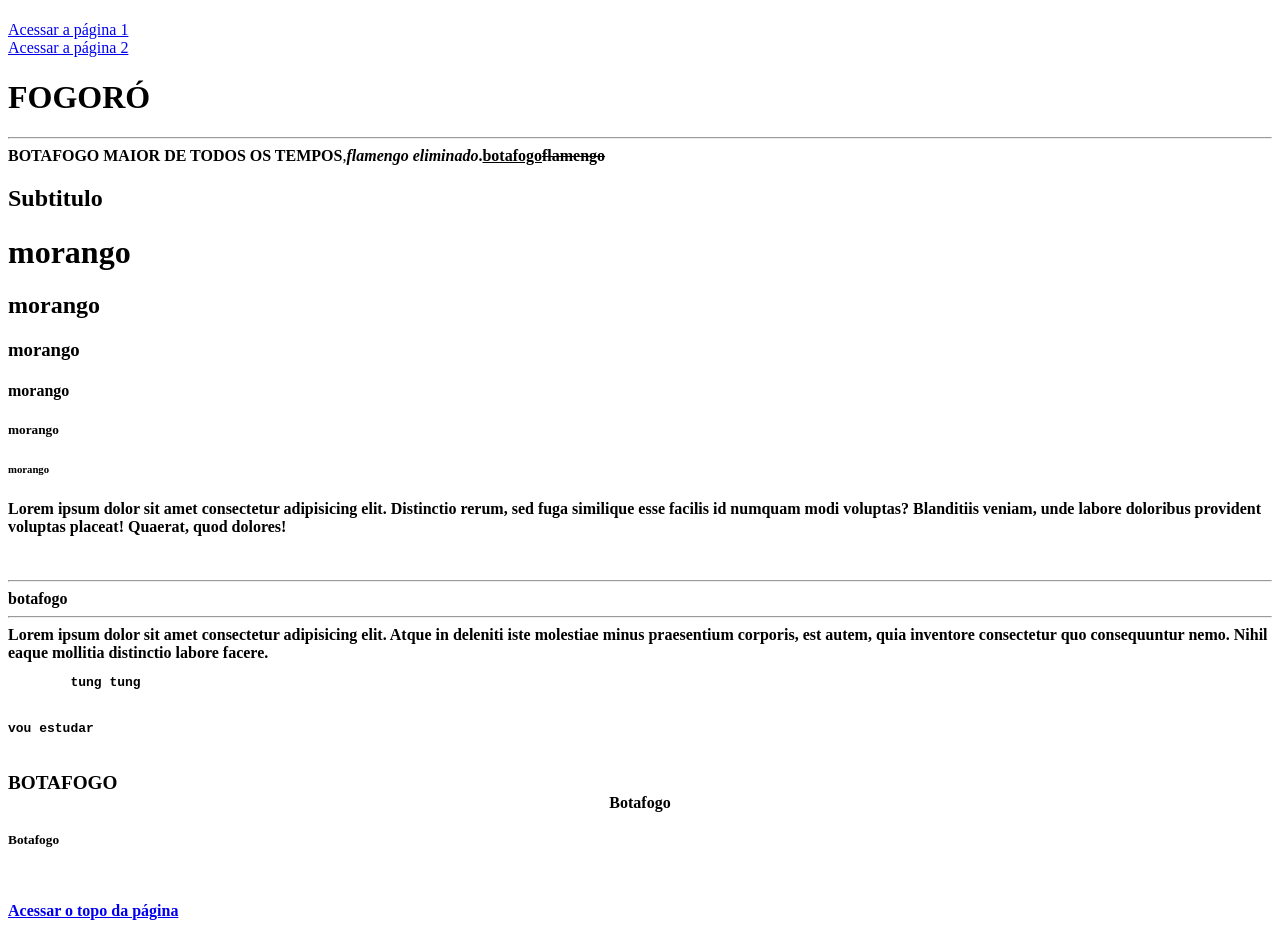
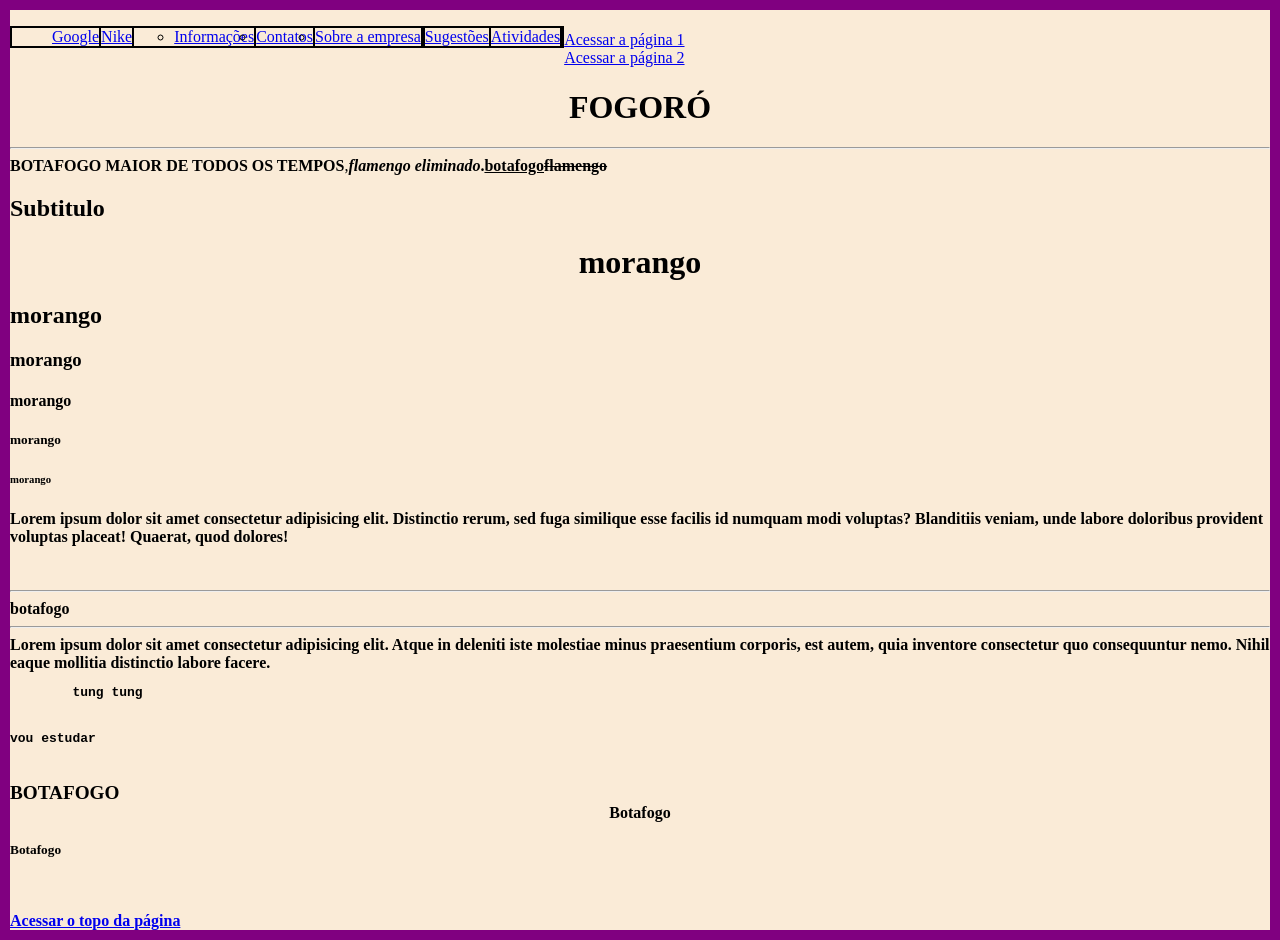
Before and after one commit to mateusfogo2007/desenvolvimento-de-interfaces-visual-code-studio, a plain HTML site: page desenvolvimento-de-interfaces-visual-code-studio-master/index.html in a window 1280 px wide. Drawn offline with Linux system fonts and the light colour scheme.

Commit message:
Add files via upload

```diff
--- a/desenvolvimento-de-interfaces-visual-code-studio-master/index.html
+++ b/desenvolvimento-de-interfaces-visual-code-studio-master/index.html
@@ -3,9 +3,28 @@
 <head>
     <meta charset="UTF-8">
     <meta name="viewport" content="width=device-width, initial-scale=1.0">
+    <link rel="stylesheet" type="text/css" href="style.css" >
     <title><meu primeiro site></www></title>
 </head>
-<body>
+<body id="bodyindex">
+  <header></header>
+  <!--Menu-->
+  <nav>
+    <ul class="menu">
+      <li><a href = "www.google.com.br">Google</a></li>
+      <li><a href="nike.com.br">Nike</a></li>
+      <li>
+        <a href="#"></a>
+        <ul>
+          <li><a href="#">Informações</a></li>
+          <li><a href="#">Contatos</a></li>
+          <li><a href="#">Sobre a empresa</a></li>
+        </ul>
+      </li>
+      <li><a href="#">Sugestões</a></li>
+      <li><a href="#">Atividades</a></li>
+    </ul>
+  </nav>
       <!--Âncora-->
       <h1 id="SecaoAncora"></h1>
 
--- a/desenvolvimento-de-interfaces-visual-code-studio-master/style.css
+++ b/desenvolvimento-de-interfaces-visual-code-studio-master/style.css
@@ -1,5 +1,44 @@
 /*Introdução de elementos*/
 body{
     background-color:rgb(95, 155, 190);
-    text-align : center;
+    border:10px purple solid;
+    margin:auto; /*5px 10px 15px 15px*/
+    padding : 0 auto;
 }
+/*Requisição ID*/
+#bodyindex{
+    background-color:antiquewhite;
+}
+h1 {
+     text-align: center;
+     color:black;
+}
+p{
+    color :black;
+}
+table tr {
+    text-align:center;
+}
+/* Estrutura do menu*/
+.menu{
+    list-style: none;
+    border: 2px solid black;
+    float: left;
+}
+.menu li{
+    position:relative;
+    float : left;
+    border-right: 2px solid black;
+}
+.menu.li a {
+    color:rgb(194, 61, 61);
+    text-decoration:none;
+    padding: 5px 10px;
+    display:block;
+}
+.menu li a:hover {
+    background-color:black;
+    color:aquamarine;
+    box-shadow: 5px 10px wheat;
+
+}
```
Also changed, not shown: desenvolvimento-de-interfaces-visual-code-studio-master/paginas/pagina1.html (+1 -0 lines), desenvolvimento-de-interfaces-visual-code-studio-master/paginas/pagina2.html (+1 -1 lines).
